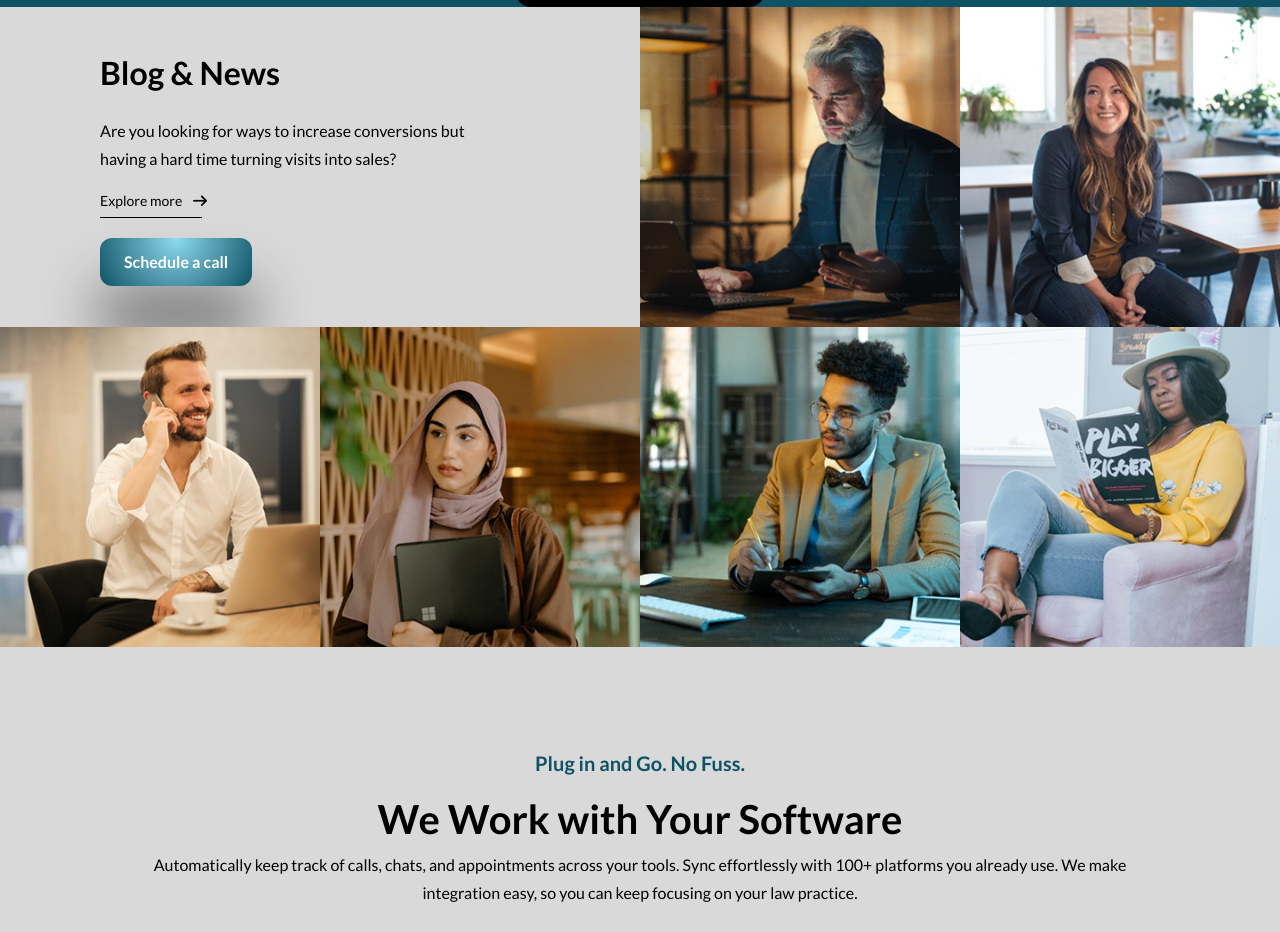
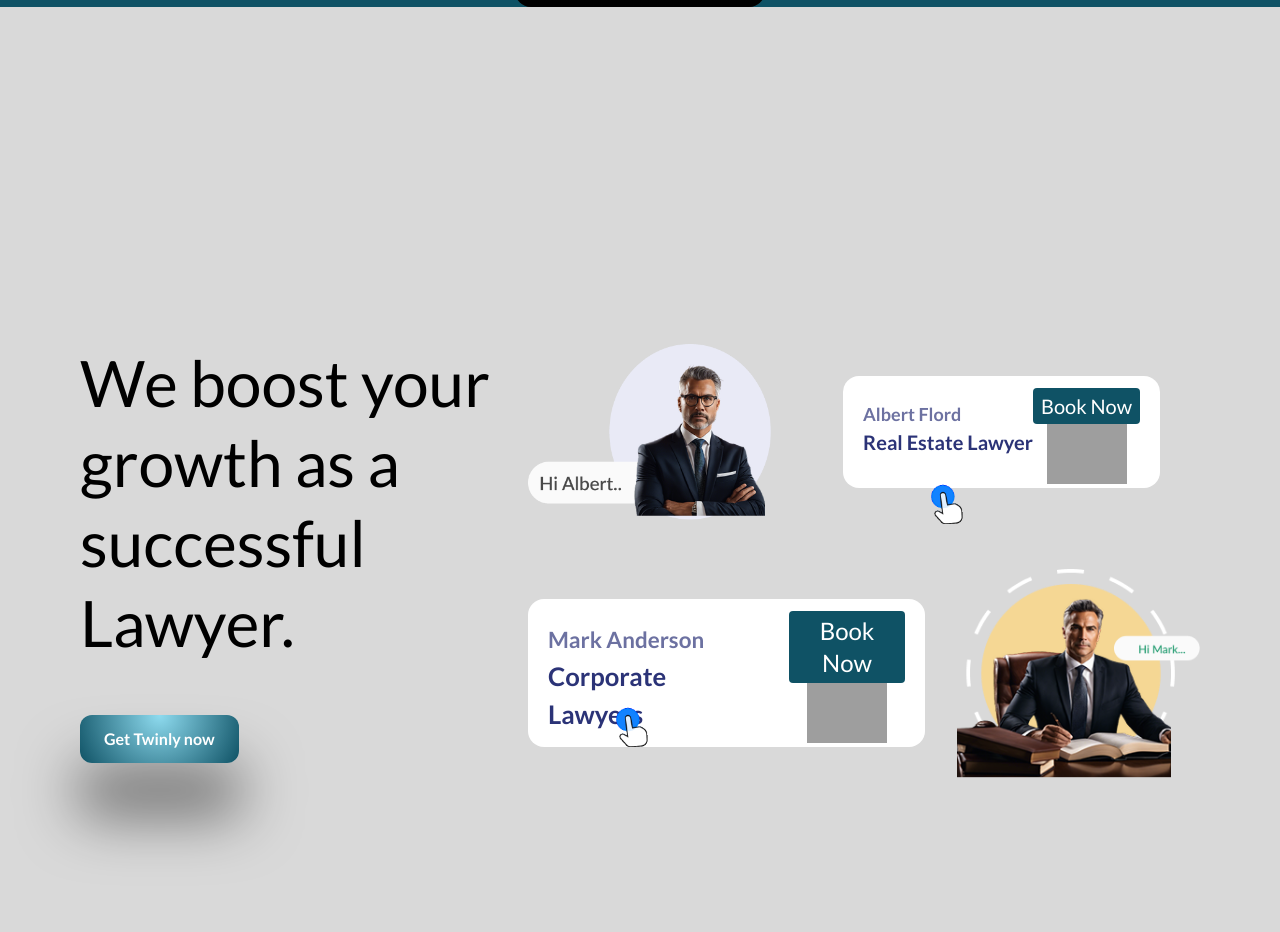
Before and after one commit to MadihaRehman-web/Twinly-Landing-Page-Tailwind, a website: page index.html in a window 1280 px wide. Shown: the part 3173-4105 px from the top of the page. Drawn offline with nearby package versions, Linux system fonts and the light colour scheme; files that its build step writes are made by us from their sources; grey boxes are pictures that could not be loaded.

Commit message:
Complete growth section

```diff
--- a/index.html
+++ b/index.html
@@ -376,7 +376,86 @@
           ></video>
         </div>
       </section>
-      <section class="grid grid-cols-4 grid-rows-2 bg-[#D9D9D9]">
+      <section class="bg-[#D9D9D9] px-20 pt-80">
+        <div class="flex">
+          <div class="flex flex-col w-[40%] gap-13 m-auto">
+            <h1 class="font-normal text-[4rem] leading-20">
+              We boost your growth as a successful Lawyer.
+            </h1>
+            <div>
+              <button class="btn-primary">Get Twinly now</button>
+            </div>
+          </div>
+          <div
+            class="grid grid-cols-[2fr_1fr_2fr] grid-rows-2 gap-8 w-[60%] place-items-center"
+          >
+            <div>
+              <img
+                src="./assets/main/growth-section/growth-img-1.png"
+                alt="Albert Flord"
+              />
+            </div>
+            <div
+              class="flex bg-white px-5 pt-3 pb-1 rounded-2xl relative col-span-2"
+            >
+              <div class="pt-3">
+                <p class="font-semibold text-lg text-[#6C71A1]">Albert Flord</p>
+                <p class="font-bold text-xl text-[#2B3377]">
+                  Real Estate Lawyer
+                </p>
+              </div>
+              <div>
+                <button class="bg-primary text-white py-1 px-2 rounded text-xl">
+                  Book Now
+                </button>
+                <img
+                  src="./assets/main/growth-section/loader.gif"
+                  alt=""
+                  class="w-20 m-auto"
+                />
+              </div>
+              <img
+                src="./assets/main/growth-section/pointer.gif"
+                alt=""
+                class="absolute h-40 top-10"
+              />
+            </div>
+            <div
+              class="col-span-2 flex bg-white px-5 pt-3 pb-1 rounded-2xl gap-x-10 relative"
+            >
+              <div class="pt-3">
+                <p class="font-semibold text-[1.4rem] text-[#6C71A1]">
+                  Mark Anderson
+                </p>
+                <p class="font-bold text-[1.6rem] text-[#2B3377]">
+                  Corporate Lawyers
+                </p>
+              </div>
+              <div>
+                <button
+                  class="bg-primary text-white py-1 px-2 rounded text-2xl"
+                >
+                  Book Now
+                </button>
+                <img
+                  src="./assets/main/growth-section/loader.gif"
+                  alt=""
+                  class="w-20 m-auto"
+                />
+              </div>
+              <img
+                src="./assets/main/growth-section/pointer.gif"
+                alt=""
+                class="absolute h-40 top-10"
+              />
+            </div>
+            <div>
+              <img src="./assets/main/growth-section/growth-img-4.png" alt="" />
+            </div>
+          </div>
+        </div>
+      </section>
+      <section class="grid grid-cols-4 grid-rows-2 bg-[#D9D9D9] pt-40">
         <div class="col-span-2 flex flex-col gap-y-5 my-auto pl-25">
           <h1 class="font-bold text-[2rem] leading-12">Blog & News</h1>
           <p class="font-normal leading-7">
```
Also changed, not shown: assets/main/growth-section/pointer.gif (added), 1 other file.
